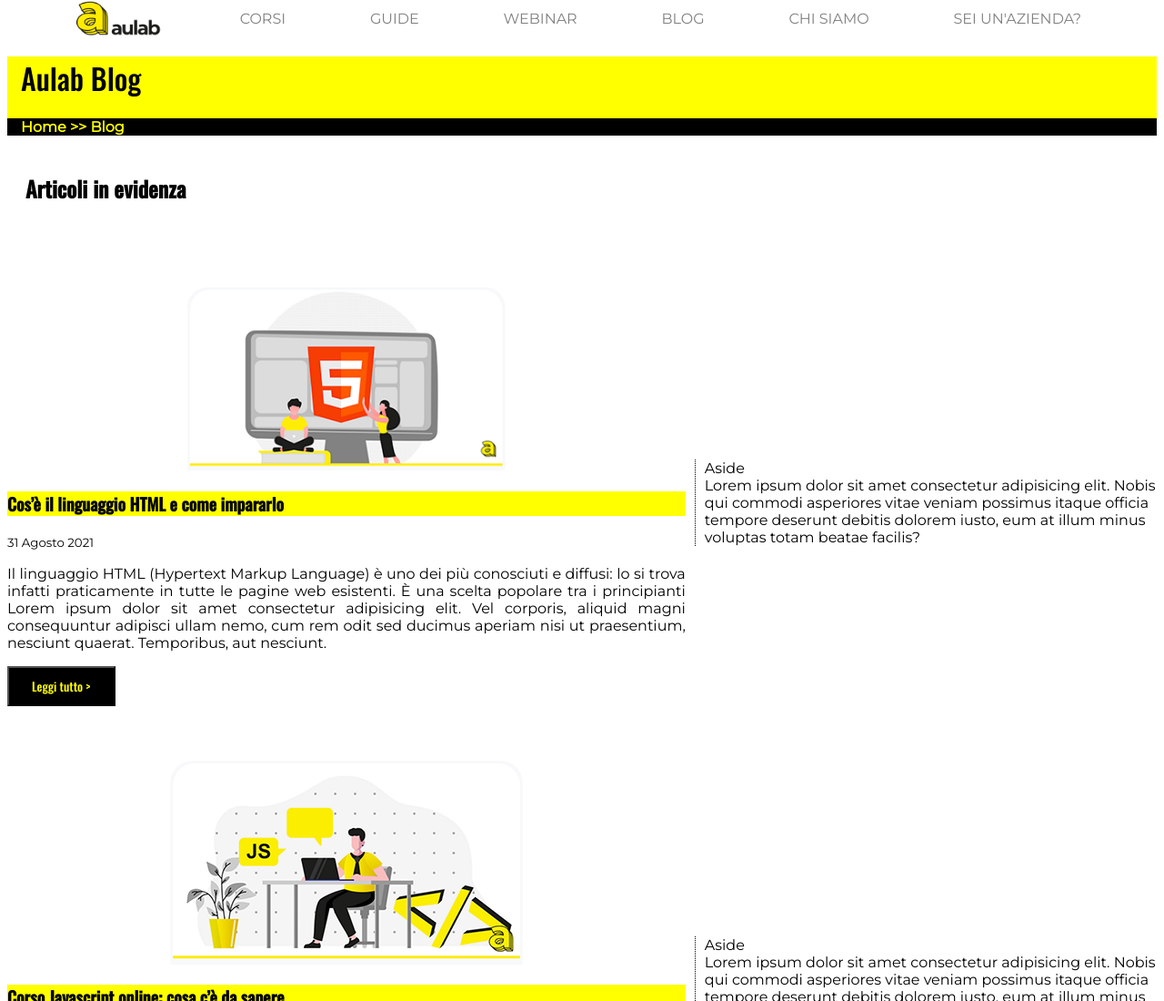
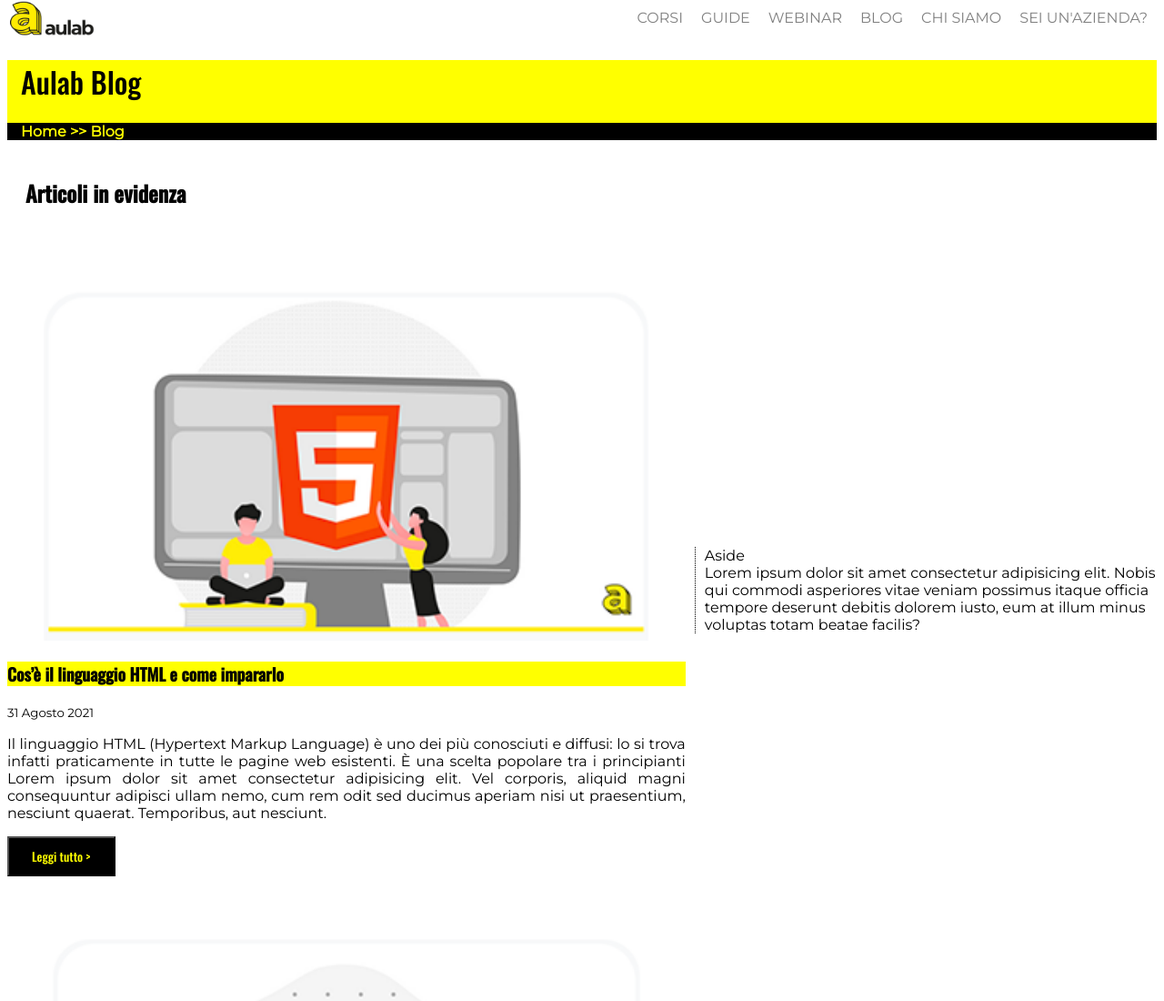
Before and after one commit to RobertCave/Selfwork-CSS-2, a plain HTML site: page index.html in a window 1280 px wide. Shown: the top 1100 px of the page at 91% size. Drawn offline with nearby package versions, Linux system fonts and the light colour scheme.

Commit message:
Applicate le correzioni richieste
Applicate le correzioni richieste e sistemato qualche errore.

```diff
--- a/index.html
+++ b/index.html
@@ -28,9 +28,8 @@ PS le immagini del “Leggi anche:” hanno una max-width: 100%; ed una height:
 
 
             <nav>
+                <img src="./media/logo.png" alt="Logo Aulab" class="logo">
                 <ul>
-        <img src="./media/logo.png" alt="Logo Aulab" class="logo">
-
                     <li><a href="https://aulab.it" target="_blank" class="link">CORSI</a></li>
                     <li><a href="https://aulab.it/guide" target="_blank" class="link">GUIDE</a></li>
                     <li><a href="https://aulab.it/" target="_blank" class="link">WEBINAR</a></li>
@@ -79,7 +78,7 @@ PS le immagini del “Leggi anche:” hanno una max-width: 100%; ed una height:
                     <span class="blog-articles">
                         <article>
                             <figure>
-                        <img src="./media/2.png" alt="Seconda immagine" class="immagini">
+                                <img src="./media/2.png" alt="Seconda immagine" class="immagine-articolo">
                             </figure>
                             <header>
                                 <h3>Corso Javascript online: cosa c’è da sapere</h3>
@@ -98,7 +97,7 @@ PS le immagini del “Leggi anche:” hanno una max-width: 100%; ed una height:
                     <span class="blog-articles">
                         <article>
                             <figure>
-                        <img src="./media/3.png" alt="Terza immagine" class="immagini">
+                                <img src="./media/3.png" alt="Terza immagine" class="immagine-articolo">
                             </figure>
                             <header>
                                 <h3>Come imparare a programmare con un corso PHP</h3>
--- a/style.css
+++ b/style.css
@@ -17,13 +17,17 @@ body{
 
 nav{
     background-color: white;
-    vertical-align: bottom;
+    display: flex;
+    justify-content: space-between;
+    vertical-align: center;
+
 }
 
 nav a {
     color: grey;
 }
 nav ul {
+
     display: flex;
     justify-content:space-evenly;
     align-items:center;
@@ -33,6 +37,7 @@ nav ul {
 
 nav li {
     list-style-type: none;
+    padding-top: 10px;
 }
 
 .link {
@@ -148,7 +153,9 @@ time{
 
 
 .immagine-articolo {
-    width: 350px;
+    /* Come suggerito da tutor. Molto meglio così perchè tutto è più responsive. Grazie */
+    width: 100%;
+    height: auto;
 }
 
 
```
Lines whose indentation alone changed are shown as unchanged.
